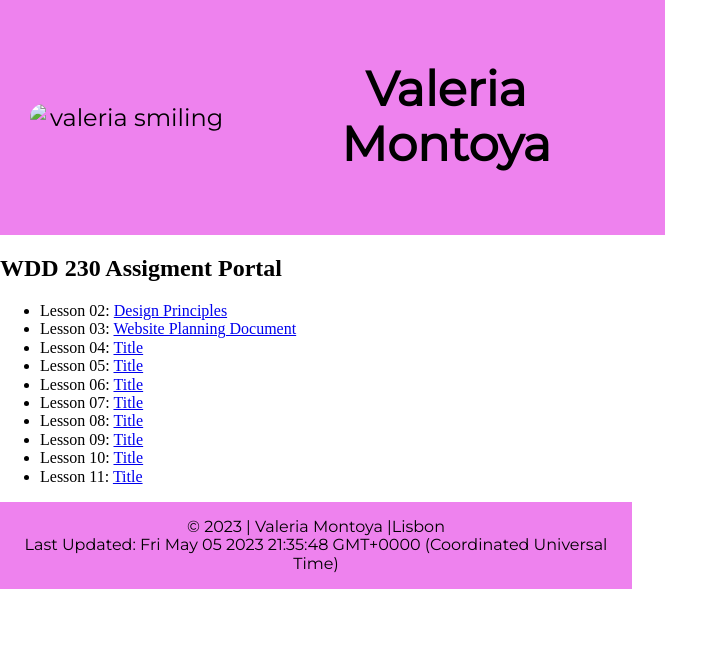
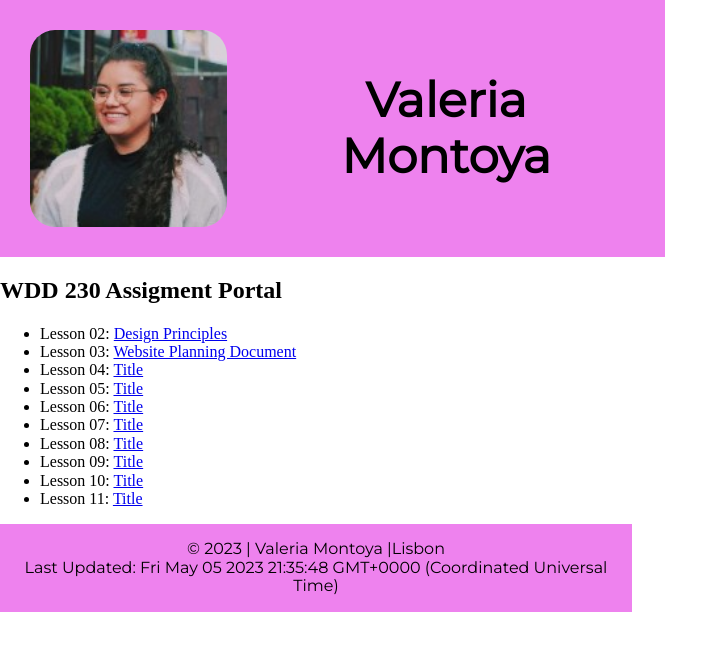
Before and after one commit to valeriam3100/wdd230, a plain HTML site: page index.html in a window 1280 px wide. Shown: the whole page, without its empty margins (0-728 px from the left). Drawn offline with Linux system fonts and the light colour scheme.

Commit message:
Update index.html

```diff
--- a/index.html
+++ b/index.html
@@ -15,7 +15,7 @@
 </head>
 <body>
     <header>
-     <img src="IMAGES"  class= "image01" alt="valeria smiling"> <h1> Valeria Montoya</h1>
+<img src="images/valeriamr.jpg"  class= "image01" alt="valeria smiling"> <h1> Valeria Montoya</h1>
     </header>
         <main>
             <h2> WDD 230 Assigment Portal</h2>
```
